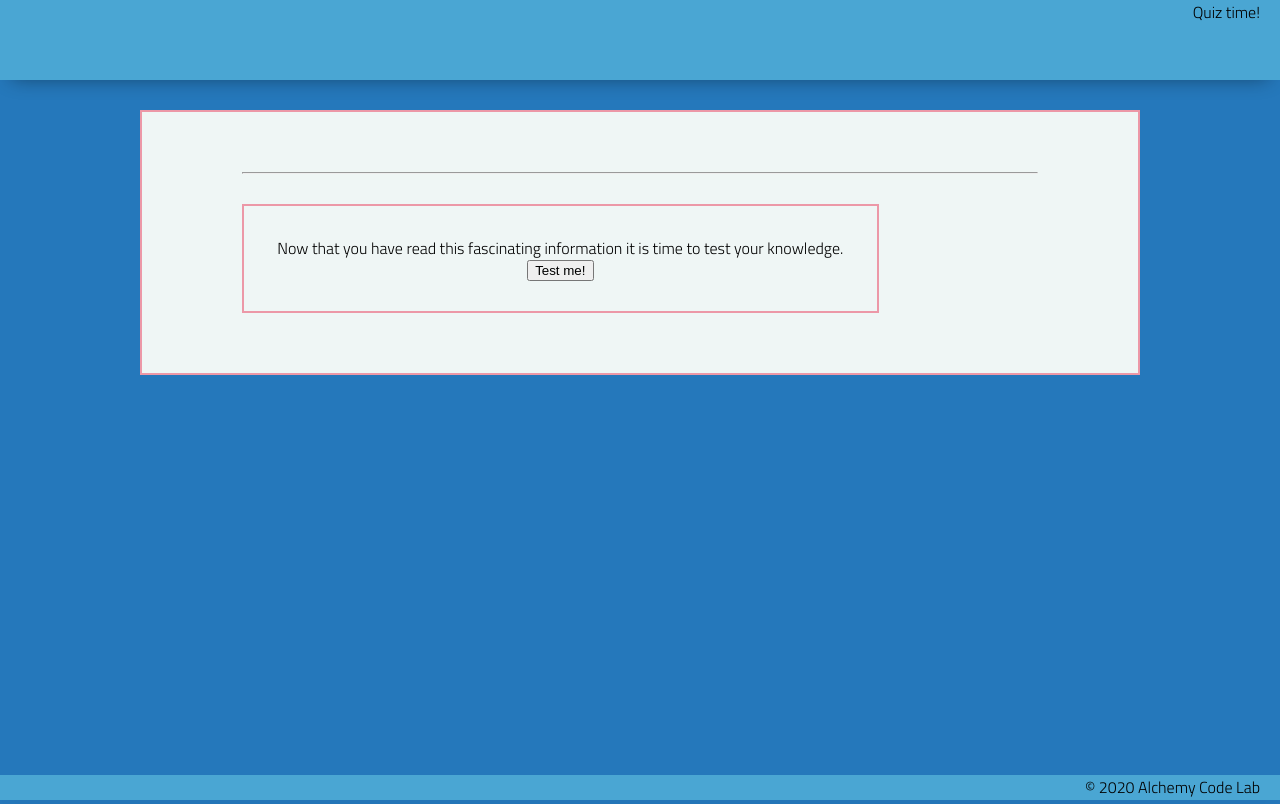
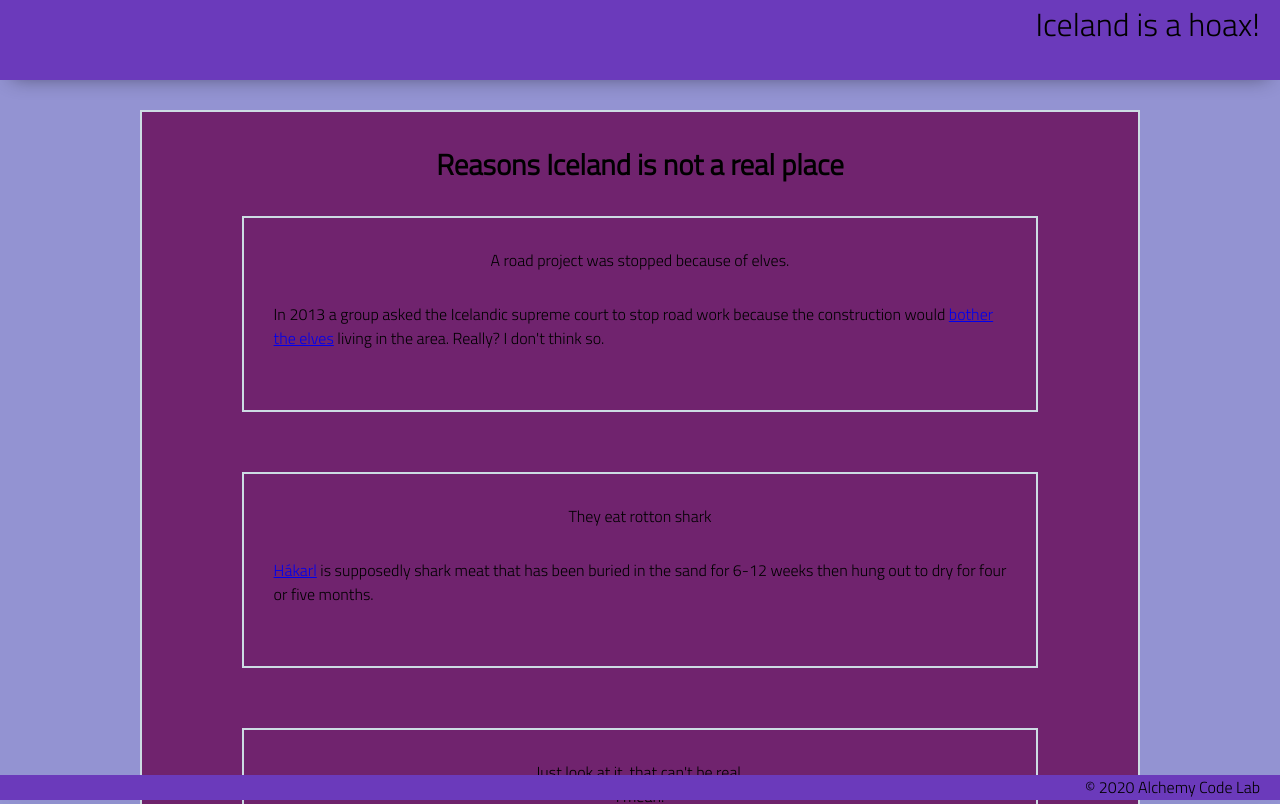
Before and after one commit to ShawnCarpenter/lab-01-quiz-page, a plain HTML site: page index.html in a window 1280 px wide. Shown: the top 804 px of the page. Drawn offline with Linux system fonts and the light colour scheme.

Commit message:
added iceland "facts" and pictures

```diff
--- a/app.js
+++ b/app.js
@@ -12,7 +12,11 @@ quizButton.addEventListener('click', () => {
 
     const user = prompt('What is your name?');
     const playing = confirm('Would you like to play a game?');
-    if (!playing) return;
+    if (!playing) {
+        scoreSpan.textContent = `That's OK ${user}, maybe some other time.`;
+        return;
+    }
+
     const answer1 = prompt('Question 1');
     const answer2 = prompt('Question 2');
     const answer3 = prompt('Question 3');
--- a/index.html
+++ b/index.html
@@ -9,19 +9,52 @@
     <link rel="stylesheet" href="styles/reset.css">
     <link rel="stylesheet" href="styles/style.css">
     <link rel="stylesheet" href="styles/home.css">
-    <title>Lab 01 Quiz time!</title>
+    <title>Iceland is not real!</title>
 </head>
 
 <body>
     <header>
         <div class="gutter-right logo">
-         <h1>Quiz time!</h1>
+         <h1>Iceland is a hoax!</h1>
+
         </div>
     </header>
     <main>
         <section class="main-section">
+            <h2>Reasons Iceland is not a real place</h2>
+            <section class="info-section" >
+                <h3>A road project was stopped because of elves.</h3>
+                <p>
+                In 2013 a group asked the Icelandic supreme court to stop road work because the construction would <a href="https://www.theguardian.com/world/2013/dec/22/elf-lobby-iceland-road-project">bother the elves</a> living in the area. Really? I don't think so.
+                </p>
+            </section>
+            <section class="info-section" >
+                <h3>They eat rotton shark</h3>
+                <p>
+                <a href="https://en.wikipedia.org/wiki/H%C3%A1karl">Hákarl</a> is supposedly shark meat that has been buried in the sand for 6-12 weeks then hung out to dry for four or five months.
+                </p>
+            </section>
 
-            <content>
+
+            <section class="info-section" >
+                <h3>Just look at it, that can't be real.</h3>
+                I mean: <img src="https://images.pexels.com/photos/1009136/pexels-photo-1009136.jpeg?auto=compress&cs=tinysrgb&h=750&w=1260" alt="">
+                Seriously, no way.
+                <img src="https://images.pexels.com/photos/831061/pexels-photo-831061.jpeg?auto=compress&cs=tinysrgb&h=750&w=1260" alt="">
+            </section>
+
+            <section class="info-section" >
+                <h3>THe oldest parliament in the world is called the althing?.</h3>
+                <p>Are we really to believe that the Icelandic parliament is over a thousand years old and they still just call it the althing?</p>
+
+            </section>
+
+            <section class="info-section" >
+                <h3>They send bankers to jail</h3>
+                <p>
+                After bankers destoyed the world economy in 2008 the rest of the world threw money at them but we are expected to believe that iceland <a href="https://grapevine.is/news/2018/02/07/36-bankers-96-years-in-jail/">prosecuted</a>  them? And put them in jail? No way.
+                </p>
+            </section>
             <p>
 
             </p>
--- a/styles/style.css
+++ b/styles/style.css
@@ -1,17 +1,11 @@
 
 body {
     /* https://coolors.co/generate and click export -> scss to get the colors to copy and paste below*/
-    --color1: hsla(349, 69%, 76%, 1);
-    --color2: hsla(207, 67%, 44%, 1);
-    --color3: hsla(200, 61%, 56%, 1);
-    --color4: hsla(187, 41%, 94%, 1);
-    --color5: hsla(170, 28%, 95%, 1);
-
-    /* --color1: hsla(45, 86%, 83%, 1);
-    --color2: hsla(135, 65%, 98%, 1);
-    --color3: hsla(315, 37%, 86%, 1);
-    --color4: hsla(45, 73%, 98%, 1);
-    --color5: hsla(224, 40%, 79%, 1); */
+    --color1: hsla(202, 30%, 85%, 1);
+    --color2: hsla(240, 41%, 70%, 1);
+    --color3: hsla(263, 53%, 48%, 1);
+    --color4 :hsla(302, 52%, 29%, 1);
+    --color5: hsla(177, 91%, 48%, 1);
 
     --header-height: 80px;
     --shadow: 0px 10px 20px -12px rgba(0,0,0,0.45);
@@ -31,7 +25,7 @@ main {
 }
 
 section {
-    background-color: var(--color5);
+    background-color: var(--color4);
     width: 1000px;
     max-width: 80%;
     display: flex;
@@ -59,7 +53,9 @@ footer {
     background-color: var(--color3);
     box-shadow: var(--shadow);
 }
-
+h1 {
+    font-size: xx-large;;
+}
 
 h2 {
     font-size: 1.8rem;
@@ -99,21 +95,8 @@ footer {
     box-shadow: var(--shadow);
 }
 
-  @keyframes pulse {
-    20% {
-      transform: rotate3d(-10, -10, -10, 50deg) scale(1.2);
-    }
-
-    40% {
-        transform: rotate3d(10, 10, -10, 50deg) scale(1);
-    }
-
-    60% {
-        transform: rotate3d(-10, 10, 10, 50deg) scale(1.2);
-      }
-
-    80% {
-        transform: rotate3d(10, 10, 10, 50deg) scale(1);
-    }
-
-  }
+button {
+    /* color: var(--color1); */
+    background-color: var(--color5);
+    border-radius: 15px;
+}
```
